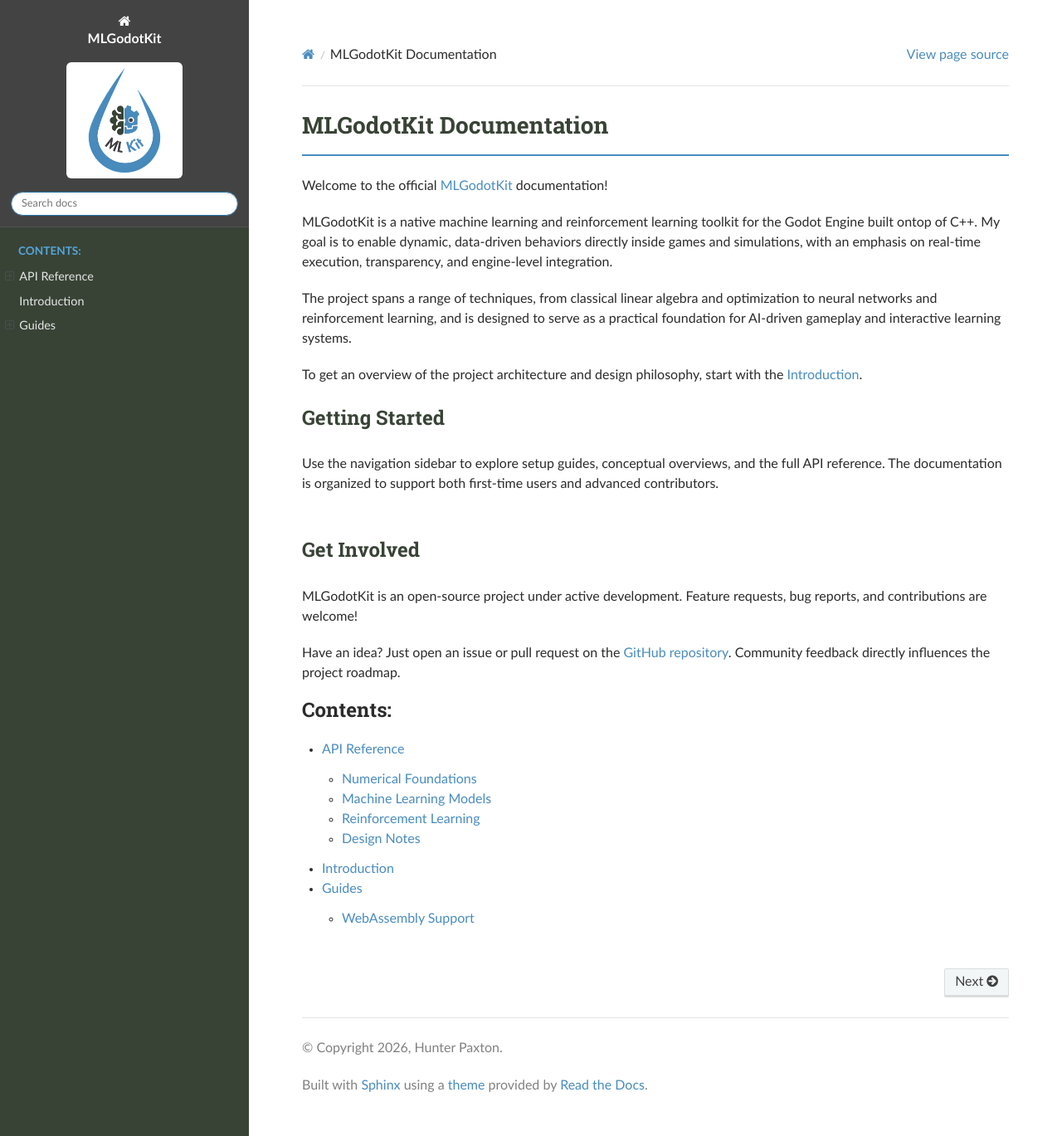
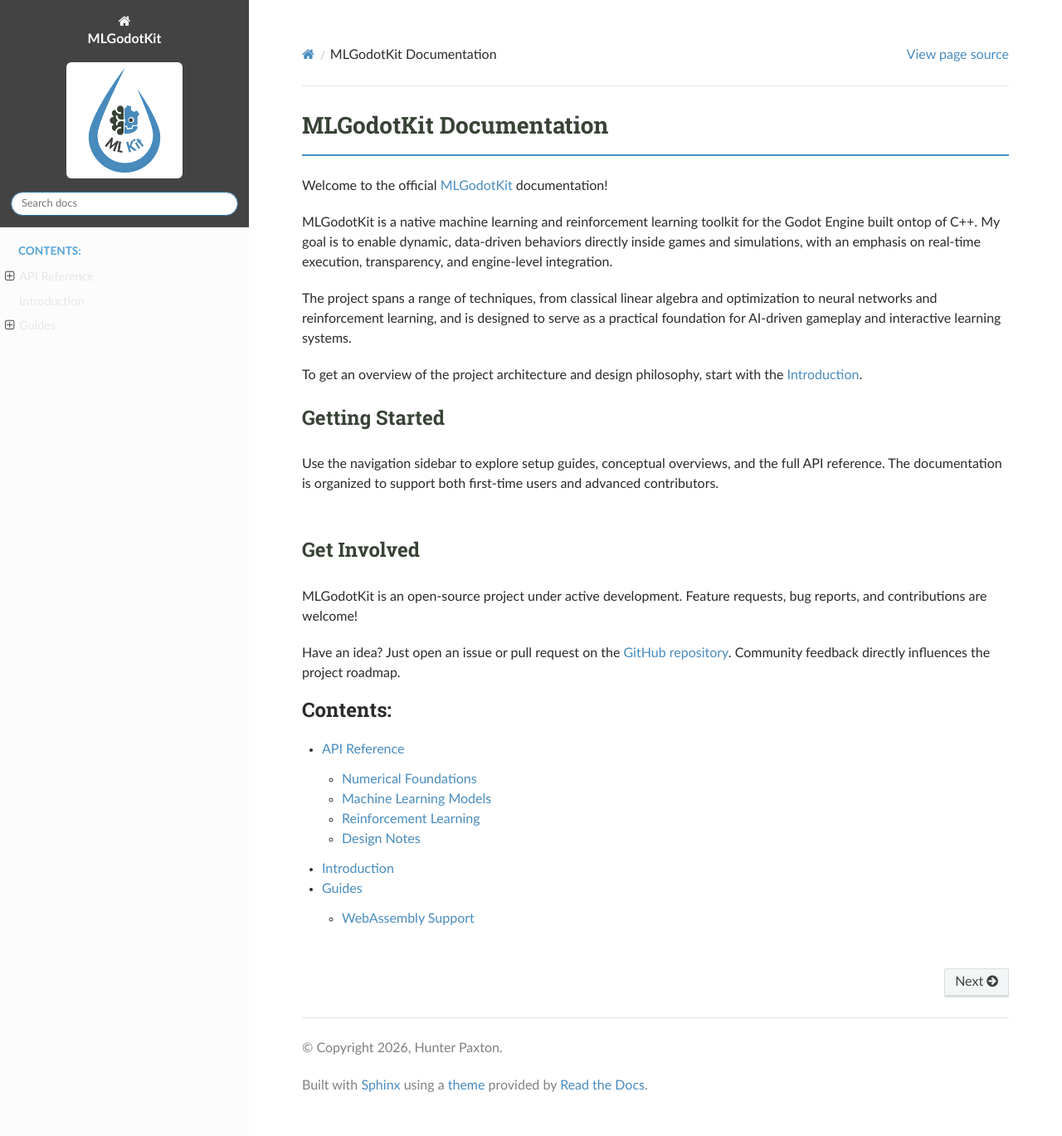
Before and after one commit to Hunter174/MLGodotKit, a Sphinx documentation site: the page built from docs/index.rst, in a window 1280 px wide and 1369 px high. Shown: the whole window at 83% size. Built offline with Sphinx 7.4.7 and the Read the Docs theme 3.1.0, drawn with Linux system fonts in a browser that asks for light colours; pages that are not in the unit, such as notebooks, are missing from menus.

Commit message:
changed bg color

```diff
--- a/docs/_static/custom.css
+++ b/docs/_static/custom.css
@@ -55,7 +55,7 @@ div.highlight {
    Sidebar (flat, structural)
 ========================================================= */
 .wy-nav-side {
-  background-color: #384336;
+  background-color: rgba(255, 255, 255, 0.08);
 }
 
 /* Logo/search area */
```
